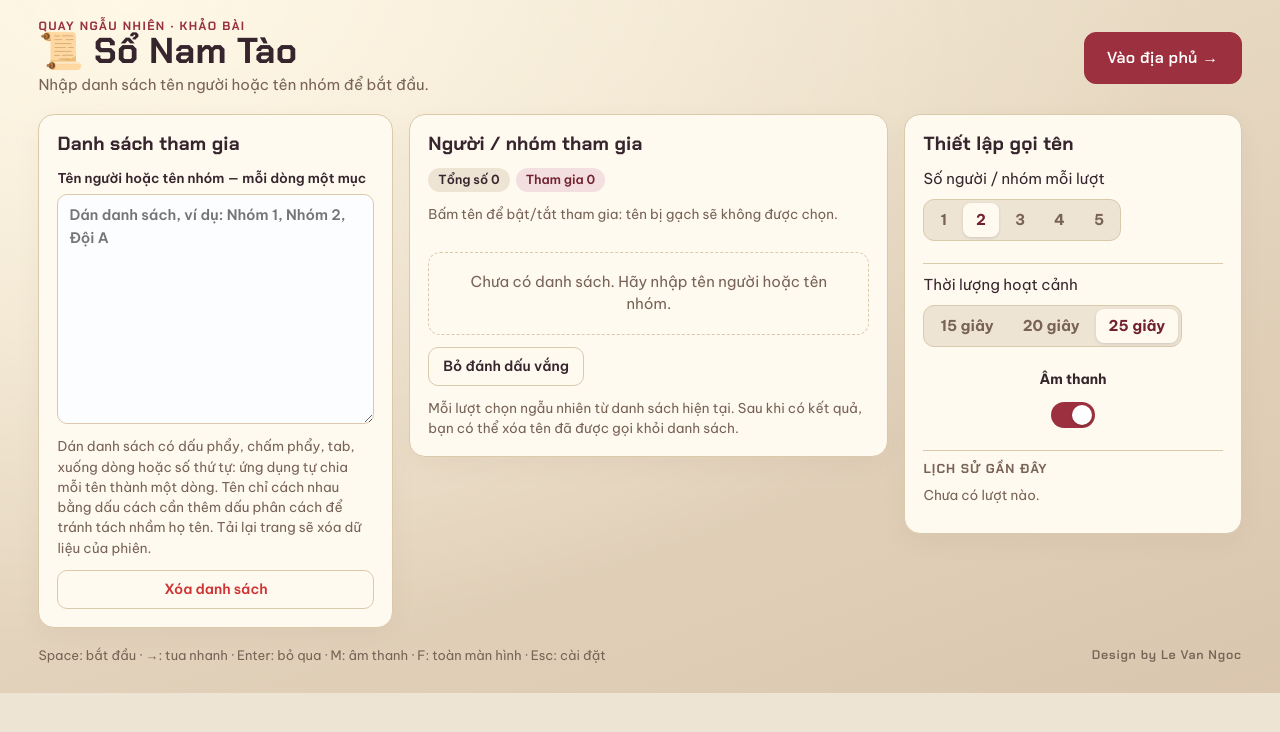
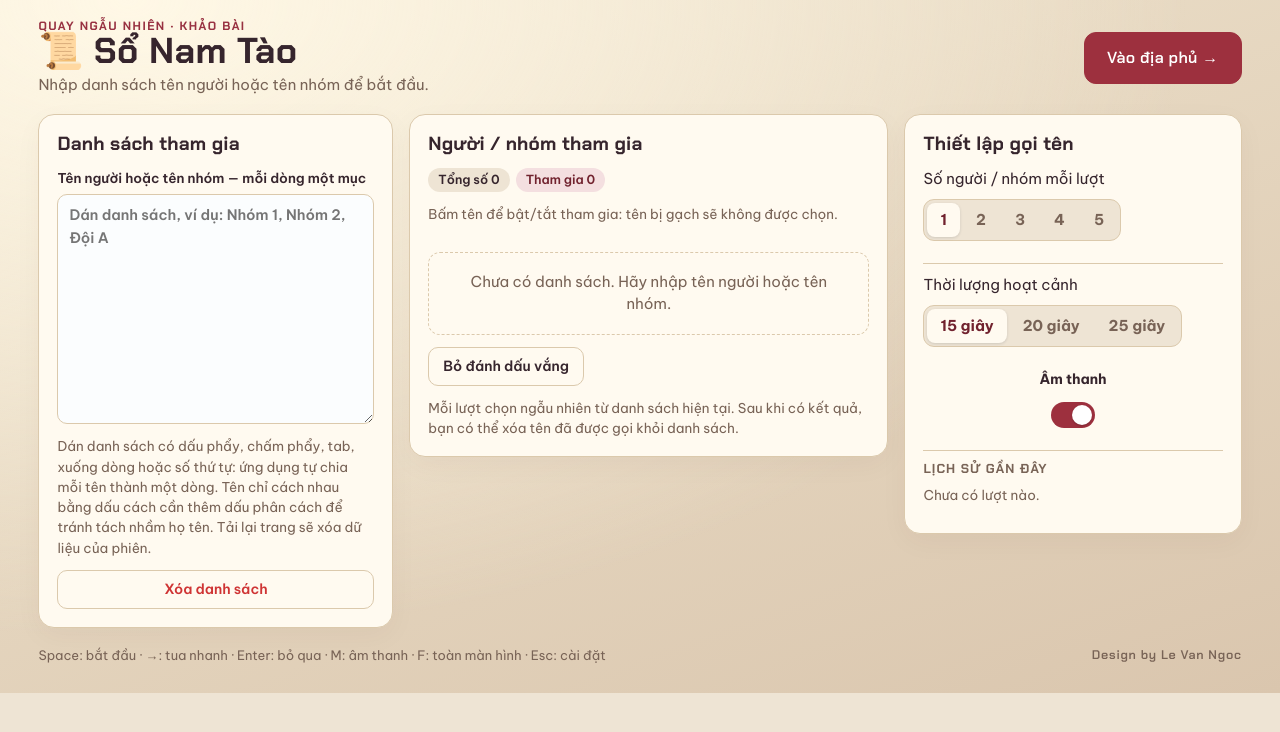
Before and after one commit to ngoctapcodee/so-nam-tao, a React (Vite) app: page / in a window 1280 px wide. Shown: the top 732 px of the page. Built offline with nearby package versions, Linux system fonts and the light colour scheme.

Commit message:
Default to one participant and 15-second rounds

```diff
--- a/src/App.jsx
+++ b/src/App.jsx
@@ -4,7 +4,7 @@ import Stage from './components/Stage.jsx';
 import {insertPastedNames} from './game/pasteNames.js';
 export default function App(){
  const [text,setText]=useState(''),[students,setStudents]=useState([]),[history,setHistory]=useState([]),[stage,setStage]=useState(false),[error,setError]=useState('');
- const [options,setOptions]=useState({count:2,duration:25,sound:true});
+ const [options,setOptions]=useState({count:1,duration:15,sound:true});
  const opt=patch=>setOptions(o=>({...o,...patch}));
  const present=students.filter(s=>!s.absent);
  function change(value){setText(value);setStudents(parseNames(value).map(n=>students.find(s=>s.name===n)||{name:n,gender:guessGender(n),absent:false}));}
```
